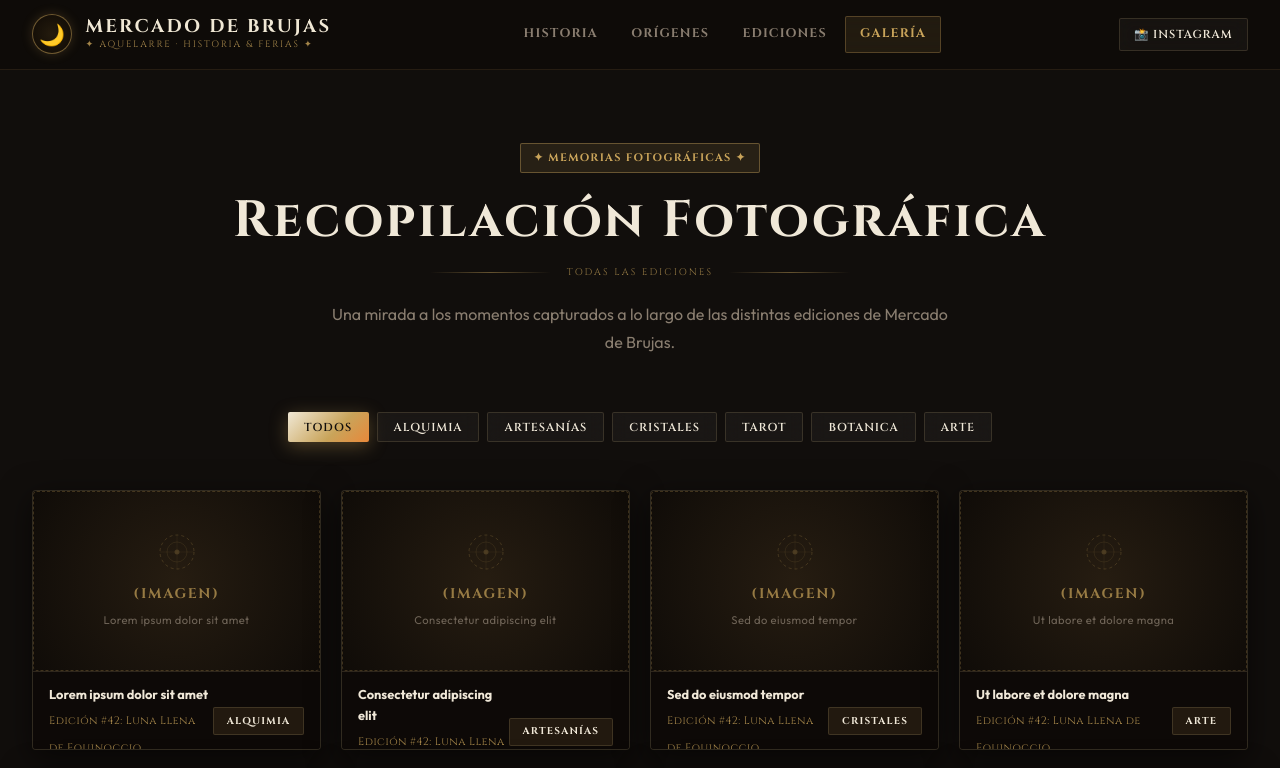
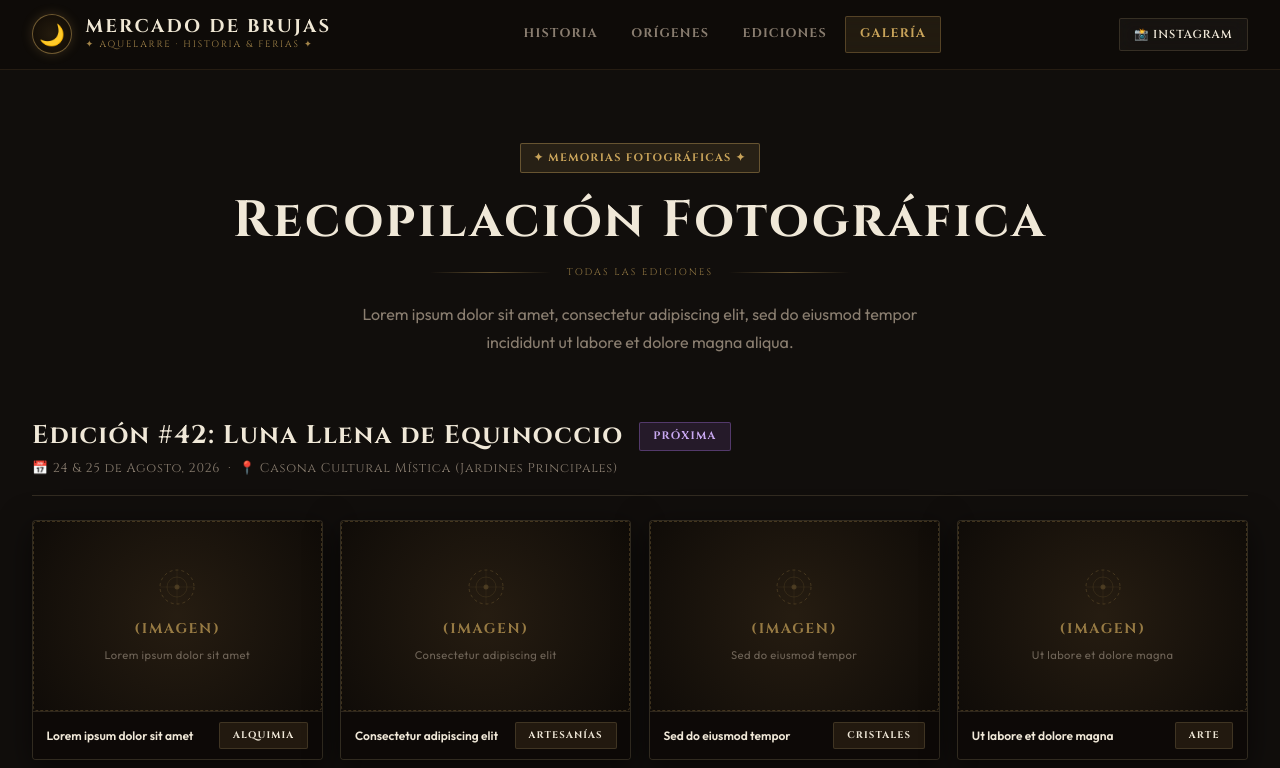
Before and after one commit to Ackyul/mercado-de-brujas, a Next.js app in the folder frontend/: page /galeria in a window 1280 px wide. Shown: the top 768 px of the page. Built offline with nearby package versions, Linux system fonts and the light colour scheme.

Commit message:
Mercado de brujas

```diff
--- a/frontend/src/app/galeria/page.tsx
+++ b/frontend/src/app/galeria/page.tsx
@@ -5,23 +5,10 @@ import Header from "../components/Header";
 import ImagePlaceholder from "../components/ImagePlaceholder";
 import { EDITIONS_DATA, EditionPhoto } from "../data/editionsData";
 
+type PhotoWithEdition = EditionPhoto & { editionTitle: string; editionId: string };
+
 export default function GaleriaPage() {
-  // Aggregate all photos from all editions
-  const allPhotos: (EditionPhoto & { editionTitle: string; editionId: string })[] = [];
-  EDITIONS_DATA.forEach((ed) => {
-    ed.gallery.forEach((photo) => {
-      allPhotos.push({ ...photo, editionTitle: ed.title, editionId: ed.id });
-    });
-  });
-
-  const [activeFilter, setActiveFilter] = useState<string>("Todos");
-  const [lightboxPhoto, setLightboxPhoto] = useState<(EditionPhoto & { editionTitle: string }) | null>(null);
-
-  const filterTags = ["Todos", "Alquimia", "Artesanías", "Cristales", "Tarot", "Botanica", "Arte"];
-
-  const filteredPhotos = allPhotos.filter((p) =>
-    activeFilter === "Todos" ? true : p.tag.toLowerCase() === activeFilter.toLowerCase()
-  );
+  const [lightboxPhoto, setLightboxPhoto] = useState<PhotoWithEdition | null>(null);
 
   return (
     <div
@@ -36,7 +23,7 @@ export default function GaleriaPage() {
 
       <section style={{ padding: "4.5rem 2rem 6rem", maxWidth: "1280px", margin: "0 auto", width: "100%" }}>
         {/* Page header */}
-        <div style={{ textAlign: "center", marginBottom: "3.5rem" }}>
+        <div style={{ textAlign: "center", marginBottom: "4rem" }}>
           <span className="badge badge-gold" style={{ marginBottom: "1rem" }}>
             ✦ Memorias Fotográficas ✦
           </span>
@@ -66,50 +53,68 @@ export default function GaleriaPage() {
           </div>
           <p
             className="text-muted"
-            style={{ maxWidth: "620px", margin: "0 auto", fontSize: "1rem", lineHeight: 1.75 }}
+            style={{ maxWidth: "580px", margin: "0 auto", fontSize: "1rem", lineHeight: 1.75 }}
           >
-            Una mirada a los momentos capturados a lo largo de las distintas ediciones de Mercado de Brujas.
+            Lorem ipsum dolor sit amet, consectetur adipiscing elit, sed do eiusmod tempor incididunt ut labore et dolore magna aliqua.
           </p>
         </div>
 
-        {/* Filter row */}
-        <div
+        {/* One section per edition */}
+        <div style={{ display: "flex", flexDirection: "column", gap: "4.5rem" }}>
+          {EDITIONS_DATA.map((edition) => (
+            <div key={edition.id}>
+              {/* Edition header */}
+              <div style={{ marginBottom: "1.5rem", paddingBottom: "1rem", borderBottom: "1px solid var(--border-subtle)" }}>
+                <div style={{ display: "flex", alignItems: "center", gap: "1rem", flexWrap: "wrap" }}>
+                  <h2
                     style={{
-            display: "flex",
-            justifyContent: "center",
-            gap: "0.5rem",
-            flexWrap: "wrap",
-            marginBottom: "3rem",
+                      fontFamily: "var(--font-serif)",
+                      fontSize: "clamp(1.1rem, 2.5vw, 1.6rem)",
+                      letterSpacing: "0.05em",
+                      color: "var(--text-main)",
                     }}
                   >
-          {filterTags.map((tag) => (
-            <button
-              key={tag}
-              onClick={() => setActiveFilter(tag)}
-              className={activeFilter === tag ? "btn-primary" : "btn-secondary"}
-              style={{ padding: "0.4rem 1rem", fontSize: "0.72rem", borderRadius: "2px" }}
+                    {edition.title}
+                  </h2>
+                  <span className={edition.status === "Próxima" ? "badge badge-purple" : "badge badge-gold"}>
+                    {edition.status}
+                  </span>
+                </div>
+                <p
+                  style={{
+                    fontSize: "0.8rem",
+                    color: "var(--text-muted)",
+                    marginTop: "0.35rem",
+                    fontFamily: "var(--font-serif)",
+                    letterSpacing: "0.06em",
+                  }}
                 >
-              {tag}
-            </button>
-          ))}
+                  📅 {edition.date} &nbsp;·&nbsp; 📍 {edition.location}
+                </p>
               </div>
 
-        {/* Photo grid */}
+              {/* Photos grid */}
+              {edition.gallery.length > 0 ? (
                 <div
                   style={{
                     display: "grid",
-            gridTemplateColumns: "repeat(auto-fill, minmax(270px, 1fr))",
-            gap: "1.25rem",
+                    gridTemplateColumns: "repeat(auto-fill, minmax(260px, 1fr))",
+                    gap: "1.1rem",
                   }}
                 >
-          {filteredPhotos.map((photo) => (
+                  {edition.gallery.map((photo) => {
+                    const photoWithEdition: PhotoWithEdition = {
+                      ...photo,
+                      editionTitle: edition.title,
+                      editionId: edition.id,
+                    };
+                    return (
                       <div
                         key={photo.id}
                         className="glass-panel"
-              onClick={() => setLightboxPhoto(photo)}
+                        onClick={() => setLightboxPhoto(photoWithEdition)}
                         style={{
-                height: "260px",
-                position: "relative",
+                          height: "240px",
                           overflow: "hidden",
                           borderRadius: "var(--radius-sm)",
                           cursor: "pointer",
@@ -118,7 +123,7 @@ export default function GaleriaPage() {
                           transition: "transform 0.2s ease, box-shadow 0.2s ease",
                         }}
                         onMouseEnter={(e) => {
-                (e.currentTarget as HTMLDivElement).style.transform = "scale(1.02)";
+                          (e.currentTarget as HTMLDivElement).style.transform = "scale(1.025)";
                           (e.currentTarget as HTMLDivElement).style.boxShadow = "var(--shadow-gold)";
                         }}
                         onMouseLeave={(e) => {
@@ -126,14 +131,12 @@ export default function GaleriaPage() {
                           (e.currentTarget as HTMLDivElement).style.boxShadow = "";
                         }}
                       >
-              <div style={{ flexGrow: 1, position: "relative" }}>
+                        <div style={{ flexGrow: 1 }}>
                           <ImagePlaceholder height="100%" label="(Imagen)" sublabel={photo.caption} />
                         </div>
-
-              {/* Info bar */}
                         <div
                           style={{
-                  padding: "0.75rem 1rem",
+                            padding: "0.6rem 0.85rem",
                             backgroundColor: "rgba(14, 10, 8, 0.97)",
                             borderTop: "1px solid var(--border-subtle)",
                             display: "flex",
@@ -141,44 +144,35 @@ export default function GaleriaPage() {
                             alignItems: "center",
                           }}
                         >
-                <div>
-                  <span
+                          <span style={{ fontSize: "0.75rem", fontWeight: 600, color: "var(--text-main)" }}>
+                            {photo.caption}
+                          </span>
+                          <span className="badge" style={{ fontSize: "0.6rem" }}>{photo.tag}</span>
+                        </div>
+                      </div>
+                    );
+                  })}
+                </div>
+              ) : (
+                <div
+                  className="glass-panel"
                   style={{
-                      fontSize: "0.8rem",
-                      fontWeight: 700,
-                      color: "var(--text-main)",
-                      display: "block",
+                    padding: "2.5rem",
+                    textAlign: "center",
+                    borderRadius: "var(--radius-sm)",
+                    color: "var(--text-muted)",
+                    borderStyle: "dashed",
                   }}
                 >
-                    {photo.caption}
-                  </span>
-                  <span
-                    style={{
-                      fontSize: "0.68rem",
-                      color: "var(--accent-gold)",
-                      fontFamily: "var(--font-serif)",
-                      letterSpacing: "0.04em",
-                      opacity: 0.8,
-                    }}
-                  >
-                    {photo.editionTitle}
-                  </span>
+                  <span style={{ fontSize: "1.8rem", display: "block", marginBottom: "0.5rem", opacity: 0.4 }}>🔮</span>
+                  <p style={{ fontFamily: "var(--font-serif)", fontSize: "0.85rem", letterSpacing: "0.06em", opacity: 0.6 }}>
+                    Fotografías próximamente
+                  </p>
                 </div>
-                <span className="badge" style={{ fontSize: "0.62rem" }}>{photo.tag}</span>
-              </div>
+              )}
             </div>
           ))}
         </div>
-
-        {/* Empty state */}
-        {filteredPhotos.length === 0 && (
-          <div style={{ textAlign: "center", padding: "4rem 2rem", color: "var(--text-muted)" }}>
-            <span style={{ fontSize: "2.5rem", display: "block", marginBottom: "1rem" }}>🔮</span>
-            <p style={{ fontFamily: "var(--font-serif)", letterSpacing: "0.06em" }}>
-              No se encontraron fotografías para este filtro
-            </p>
-          </div>
-        )}
       </section>
 
       {/* Lightbox */}
@@ -247,11 +241,13 @@ export default function GaleriaPage() {
                 borderTop: "1px solid var(--border-subtle)",
               }}
             >
-              <span className="badge badge-gold" style={{ marginBottom: "0.5rem" }}>{lightboxPhoto.tag}</span>
+              <span className="badge badge-gold" style={{ marginBottom: "0.5rem" }}>
+                {lightboxPhoto.tag}
+              </span>
               <h3
                 style={{
                   fontFamily: "var(--font-serif)",
-                  fontSize: "1.1rem",
+                  fontSize: "1.05rem",
                   letterSpacing: "0.04em",
                   color: "var(--text-main)",
                   marginBottom: "0.25rem",
@@ -260,8 +256,8 @@ export default function GaleriaPage() {
               >
                 {lightboxPhoto.caption}
               </h3>
-              <p className="text-muted" style={{ fontSize: "0.82rem" }}>
-                Fotografía de la recopilación de {lightboxPhoto.editionTitle}
+              <p className="text-muted" style={{ fontSize: "0.8rem" }}>
+                {lightboxPhoto.editionTitle}
               </p>
             </div>
           </div>
```
Also changed, not shown: frontend/src/app/origenes/page.tsx (+13 -13 lines). Lines whose indentation alone changed are shown as unchanged.
